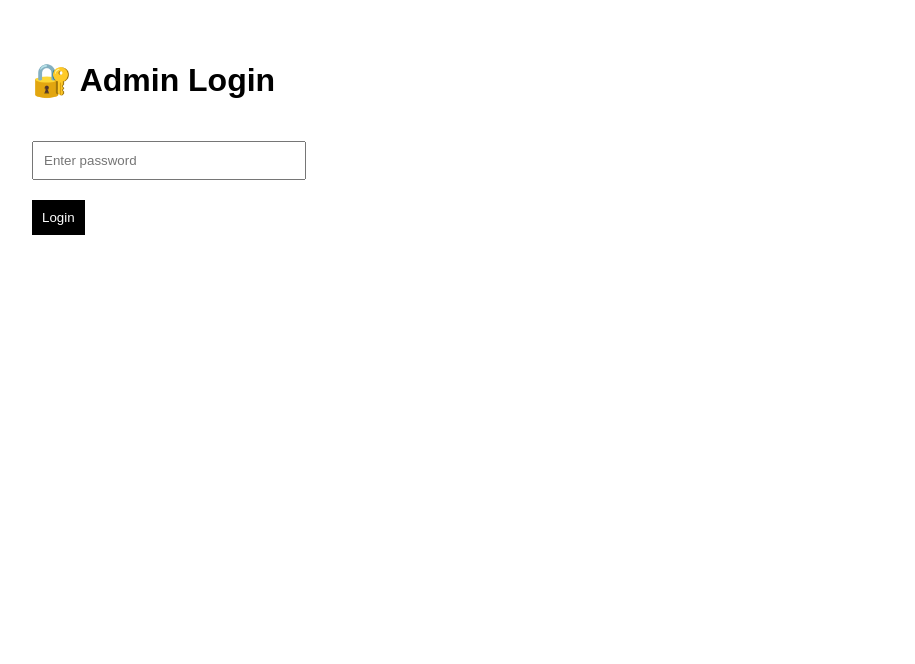
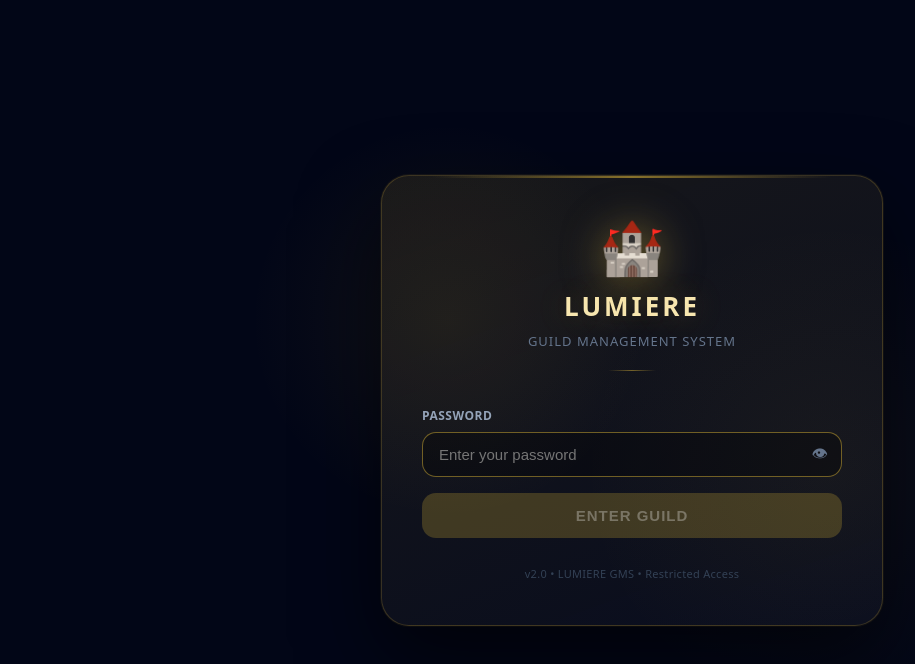
Before and after one commit to ptrckpnglnn/lumiere-gms, a Next.js app: page /login in a window 1280 px wide. Shown: the top 664 px of the page, without its empty margins (8-923 px from the left). Built offline with nearby package versions, Linux system fonts and the light colour scheme.

Commit message:
updated login page

```diff
--- a/app/login/page.tsx
+++ b/app/login/page.tsx
@@ -3,51 +3,231 @@
 import { useState } from "react";
 import { useRouter } from "next/navigation";
 
+const ADMIN_PASSWORD = "Lumiere26";
+
 export default function LoginPage() {
   const [password, setPassword] = useState("");
-  const [error, setError] = useState("");
-
+  const [error,    setError]    = useState("");
+  const [loading,  setLoading]  = useState(false);
+  const [showPw,   setShowPw]   = useState(false);
   const router = useRouter();
 
-  const ADMIN_PASSWORD = "guild123"; // change this later
+  function handleLogin() {
+    if (!password) return;
+    setLoading(true);
+    setError("");
 
-  function handleLogin() {
+    setTimeout(() => {
       if (password === ADMIN_PASSWORD) {
         localStorage.setItem("auth", "true");
         router.push("/admin");
       } else {
-      setError("Wrong password");
+        setError("Incorrect password. Please try again.");
+        setLoading(false);
       }
+    }, 600); // slight delay for feel
+  }
+
+  function handleKeyDown(e: React.KeyboardEvent) {
+    if (e.key === "Enter") handleLogin();
   }
 
   return (
-    <div style={{ padding: 40 }}>
-      <h1>🔐 Admin Login</h1>
+    <div style={{
+      minHeight: "100vh",
+      background: "#020617",
+      display: "flex",
+      alignItems: "center",
+      justifyContent: "center",
+      fontFamily: "system-ui, -apple-system, sans-serif",
+      position: "relative",
+      overflow: "hidden",
+    }}>
 
+      {/* Background glow orbs */}
+      <div style={{
+        position: "absolute", top: "15%", left: "20%",
+        width: 400, height: 400, borderRadius: "50%",
+        background: "radial-gradient(circle, rgba(212,175,55,0.07) 0%, transparent 70%)",
+        pointerEvents: "none",
+      }} />
+      <div style={{
+        position: "absolute", bottom: "10%", right: "15%",
+        width: 500, height: 500, borderRadius: "50%",
+        background: "radial-gradient(circle, rgba(212,175,55,0.05) 0%, transparent 70%)",
+        pointerEvents: "none",
+      }} />
+
+      {/* Login card */}
+      <div style={{
+        width: "100%", maxWidth: 420,
+        margin: "0 16px",
+        background: "linear-gradient(160deg, rgba(212,175,55,0.10), rgba(255,255,255,0.03))",
+        border: "1px solid rgba(212,175,55,0.22)",
+        borderRadius: 28,
+        padding: "44px 40px",
+        boxShadow: "0 32px 80px rgba(0,0,0,0.6), 0 0 0 1px rgba(212,175,55,0.08)",
+        position: "relative",
+      }}>
+
+        {/* Top gold line */}
+        <div style={{
+          position: "absolute", top: 0, left: "10%", right: "10%", height: 2,
+          background: "linear-gradient(90deg, transparent, rgba(212,175,55,0.6), transparent)",
+          borderRadius: 2,
+        }} />
+
+        {/* Logo + title */}
+        <div style={{ textAlign: "center", marginBottom: 36 }}>
+          <div style={{
+            fontSize: 52,
+            filter: "drop-shadow(0 0 20px rgba(212,175,55,0.5))",
+            marginBottom: 16,
+            lineHeight: 1,
+          }}>
+            🏰
+          </div>
+          <h1 style={{
+            margin: 0, fontSize: 26, fontWeight: 800,
+            color: "#f8e7b0", letterSpacing: 3,
+            textShadow: "0 0 30px rgba(212,175,55,0.3)",
+          }}>
+            LUMIERE
+          </h1>
+          <p style={{
+            margin: "8px 0 0", fontSize: 13,
+            color: "#64748b", letterSpacing: 1,
+          }}>
+            GUILD MANAGEMENT SYSTEM
+          </p>
+
+          {/* Gold divider */}
+          <div style={{
+            margin: "20px auto 0",
+            width: 48, height: 1,
+            background: "linear-gradient(90deg, transparent, rgba(212,175,55,0.5), transparent)",
+          }} />
+        </div>
+
+        {/* Password field */}
+        <div style={{ marginBottom: 16 }}>
+          <label style={{
+            display: "block", fontSize: 12, fontWeight: 600,
+            color: "#94a3b8", marginBottom: 8, letterSpacing: 0.5,
+          }}>
+            PASSWORD
+          </label>
+          <div style={{ position: "relative" }}>
             <input
-        type="password"
-        placeholder="Enter password"
+              type={showPw ? "text" : "password"}
+              placeholder="Enter your password"
               value={password}
-        onChange={(e) => setPassword(e.target.value)}
-        style={{ padding: 10, marginTop: 20, width: 250 }}
+              onChange={(e) => { setPassword(e.target.value); setError(""); }}
+              onKeyDown={handleKeyDown}
+              autoFocus
+              style={{
+                width: "100%", padding: "13px 44px 13px 16px",
+                borderRadius: 14, fontSize: 15,
+                border: error
+                  ? "1px solid rgba(239,68,68,0.5)"
+                  : "1px solid rgba(212,175,55,0.2)",
+                background: "rgba(0,0,0,0.3)",
+                color: "#f8fafc", outline: "none",
+                boxSizing: "border-box",
+                transition: "border-color 0.2s",
+                colorScheme: "dark",
+              }}
+              onFocus={(e) => {
+                if (!error) e.target.style.borderColor = "rgba(212,175,55,0.5)";
+              }}
+              onBlur={(e) => {
+                if (!error) e.target.style.borderColor = "rgba(212,175,55,0.2)";
+              }}
             />
+            {/* Show/hide toggle */}
+            <button
+              onClick={() => setShowPw(!showPw)}
+              tabIndex={-1}
+              style={{
+                position: "absolute", right: 14, top: "50%",
+                transform: "translateY(-50%)",
+                background: "none", border: "none",
+                color: "#64748b", cursor: "pointer",
+                fontSize: 16, padding: 0, lineHeight: 1,
+              }}
+            >
+              {showPw ? "🙈" : "👁"}
+            </button>
+          </div>
 
-      <br />
+          {/* Error message */}
+          {error && (
+            <div style={{
+              marginTop: 8, fontSize: 13,
+              color: "#f87171", display: "flex", alignItems: "center", gap: 5,
+            }}>
+              ⚠️ {error}
+            </div>
+          )}
+        </div>
 
+        {/* Login button */}
         <button
           onClick={handleLogin}
+          disabled={loading || !password}
           style={{
-          marginTop: 20,
-          padding: 10,
-          background: "black",
-          color: "white",
-          border: "none",
+            width: "100%", padding: "14px 0",
+            borderRadius: 14, border: "none", cursor: loading || !password ? "not-allowed" : "pointer",
+            background: loading || !password
+              ? "rgba(212,175,55,0.25)"
+              : "linear-gradient(135deg, #D4AF37, #F5D76E)",
+            color: loading || !password ? "rgba(255,255,255,0.3)" : "#111827",
+            fontWeight: 800, fontSize: 15,
+            letterSpacing: 1,
+            transition: "all 0.2s ease",
+            boxShadow: loading || !password
+              ? "none"
+              : "0 8px 24px rgba(212,175,55,0.3)",
+          }}
+          onMouseEnter={(e) => {
+            if (!loading && password)
+              (e.currentTarget as HTMLButtonElement).style.boxShadow = "0 12px 32px rgba(212,175,55,0.45)";
+          }}
+          onMouseLeave={(e) => {
+            if (!loading && password)
+              (e.currentTarget as HTMLButtonElement).style.boxShadow = "0 8px 24px rgba(212,175,55,0.3)";
           }}
         >
-        Login
+          {loading ? (
+            <span style={{ display: "flex", alignItems: "center", justifyContent: "center", gap: 8 }}>
+              <span style={{
+                width: 14, height: 14, borderRadius: "50%",
+                border: "2px solid rgba(212,175,55,0.3)",
+                borderTopColor: "#D4AF37",
+                display: "inline-block",
+                animation: "spin 0.7s linear infinite",
+              }} />
+              Authenticating...
+            </span>
+          ) : "ENTER GUILD"}
         </button>
 
-      {error && <p style={{ color: "red" }}>{error}</p>}
+        {/* Footer */}
+        <p style={{
+          marginTop: 28, marginBottom: 0,
+          textAlign: "center", fontSize: 11,
+          color: "#334155", letterSpacing: 0.3,
+        }}>
+          v2.0 • LUMIERE GMS • Restricted Access
+        </p>
+      </div>
+
+      {/* Spinner animation */}
+      <style>{`
+        @keyframes spin {
+          to { transform: rotate(360deg); }
+        }
+      `}</style>
     </div>
   );
 }
```
Lines whose indentation alone changed are shown as unchanged.
